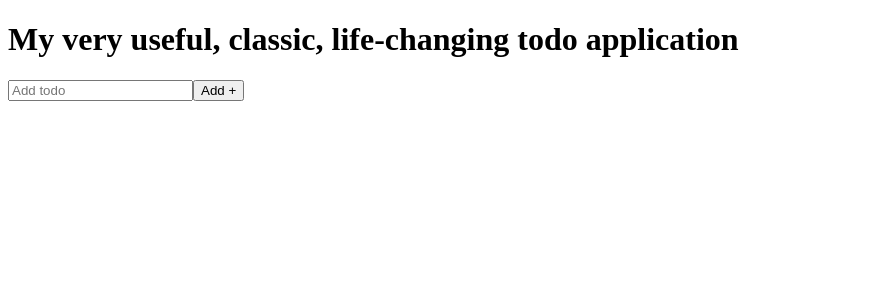
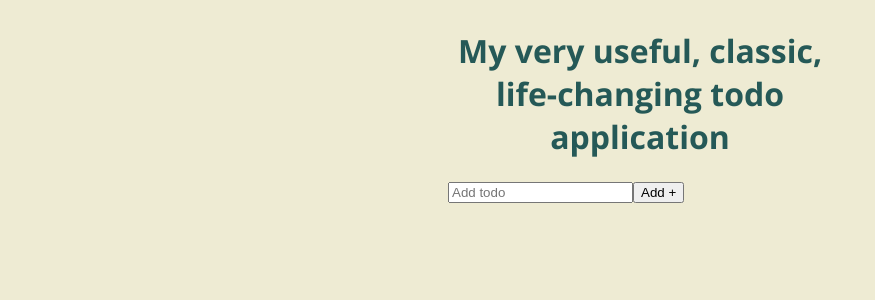
Before and after one commit to jehellqvist/todo, a React app: page / in a window 1280 px wide. Shown: the top 300 px of the page, without its empty margins (0-875 px from the left). Built offline with nearby package versions, Linux system fonts and the light colour scheme.

Commit message:
add scss support

```diff
--- a/index.html
+++ b/index.html
@@ -4,6 +4,10 @@
     <meta charset="UTF-8" />
     <meta http-equiv="X-UA-Compatible" content="IE=edge" />
     <meta name="viewport" content="width=device-width, initial-scale=1.0" />
+    <link
+      rel="stylesheet"
+      href="https://fonts.googleapis.com/css?family=Open+Sans:300,400,600,700"
+    />
     <title>A very classic todo list application</title>
   </head>
   <body>
--- /dev/null
+++ b/src/App.scss
@@ -0,0 +1,21 @@
+html {
+  display: flex;
+  justify-content: center;
+}
+
+body {
+  background: #eeebd3;
+  font-family: "Open Sans", sans-serif;
+}
+
+h1 {
+  color: #255957;
+  text-align: center;
+  @media (min-width: 768px) {
+    max-width: 30vw;
+  }
+}
+
+// #437C90
+// #A98743
+//#F7C548
--- a/src/App.tsx
+++ b/src/App.tsx
@@ -3,6 +3,7 @@ import List from "./components/List/List";
 import ListItem from "./components/ListItem/ListItem";
 import TodoForm from "./components/TodoForm/TodoForm";
 import { TodoDraft, Todos } from "./types/global";
+import "./App.scss";
 
 const App = () => {
   const [todos, setTodos] = useState<Todos>([]);
--- /dev/null
+++ b/src/components/List/List.scss
@@ -0,0 +1,4 @@
+.list {
+  padding: 1rem;
+  list-style: none;
+}
--- a/src/components/List/List.tsx
+++ b/src/components/List/List.tsx
@@ -2,8 +2,10 @@ type ListProps = {
   children: React.ReactNode;
 };
 
+import "./List.scss";
+
 const List: React.FC<ListProps> = ({ children }) => {
-  return <ul>{children}</ul>;
+  return <ul className="list">{children}</ul>;
 };
 
 export default List;
--- a/src/index.tsx
+++ b/src/index.tsx
@@ -1,4 +1,6 @@
-import ReactDom from "react-dom";
 import App from "./app";
+import { createRoot } from "react-dom/client";
 
-ReactDom.render(<App />, document.getElementById("app-root"));
+const container = document.getElementById("app-root");
+const root = container && createRoot(container);
+root?.render(<App />);
--- a/tsconfig.json
+++ b/tsconfig.json
@@ -3,12 +3,12 @@
     "noImplicitAny": true,
     "strict": true,
     "target": "ESNext",
-    "module": "ESNext",
+    "module": "commonjs",
     "sourceMap": true,
     "jsx": "react-jsx",
     "allowJs": true,
     "allowSyntheticDefaultImports": true,
-    "moduleResolution": "Node"
+    "esModuleInterop": true
   },
   "include": ["./src/**/*"]
 }
--- a/webpack.config.js
+++ /dev/null
@@ -1,38 +0,0 @@
-const path = require("path");
-const HtmlWebpackPlugin = require("html-webpack-plugin");
-
-const config = {
-  entry: "./src/index.tsx",
-  module: {
-    rules: [
-      {
-        test: /\.ts(x)?$/,
-        use: "ts-loader",
-        exclude: /node_modules/,
-      },
-    ],
-  },
-  resolve: {
-    extensions: [".tsx", ".ts", ".js"],
-  },
-  output: {
-    filename: "bundle.js",
-    path: path.resolve(__dirname, "dist"),
-  },
-  devServer: {
-    static: path.join(__dirname, "dist"),
-    compress: true,
-    port: 3000,
-    open: true,
-    hot: true,
-  },
-  plugins: [
-    new HtmlWebpackPlugin({
-      template: "index.html",
-      hash: true,
-      filename: "../dist/index.html",
-    }),
-  ],
-};
-
-module.exports = config;
--- /dev/null
+++ b/webpack.config.ts
@@ -0,0 +1,63 @@
+import path from "path";
+import HtmlWebpackPlugin from "html-webpack-plugin";
+import MiniCssExtractPlugin from "mini-css-extract-plugin";
+import { Configuration } from "webpack";
+import type { Configuration as DevServerConfiguration } from "webpack-dev-server";
+
+const devServer: DevServerConfiguration = {
+  static: path.resolve(process.cwd(), "dist"),
+  compress: true,
+  port: 3000,
+  open: true,
+  hot: true,
+};
+
+const config: Configuration = {
+  entry: "./src/index.tsx",
+
+  module: {
+    rules: [
+      {
+        test: /\.ts(x)?$/,
+        use: "ts-loader",
+        exclude: /node_modules/,
+      },
+      {
+        test: /\.(scss|css)$/,
+        use: [
+          process.env.NODE_ENV !== "production"
+            ? "style-loader"
+            : MiniCssExtractPlugin.loader,
+          "css-loader",
+          {
+            loader: "sass-loader",
+            options: {
+              sourceMap: true,
+            },
+          },
+        ],
+      },
+    ],
+  },
+  resolve: {
+    extensions: [".tsx", ".ts", ".js"],
+  },
+  output: {
+    filename: "bundle.js",
+    path: path.resolve(process.cwd(), "dist"),
+  },
+  devServer,
+  plugins: [
+    new MiniCssExtractPlugin({
+      filename: "[name].[contenthash].css",
+      chunkFilename: "[id].css",
+    }),
+    new HtmlWebpackPlugin({
+      template: "index.html",
+      hash: true,
+      filename: "../dist/index.html",
+    }),
+  ],
+};
+
+export default config;
```
Also changed, not shown: package.json (+7 -1 lines), 1 other file (tests, documents, lock files or other folders).
